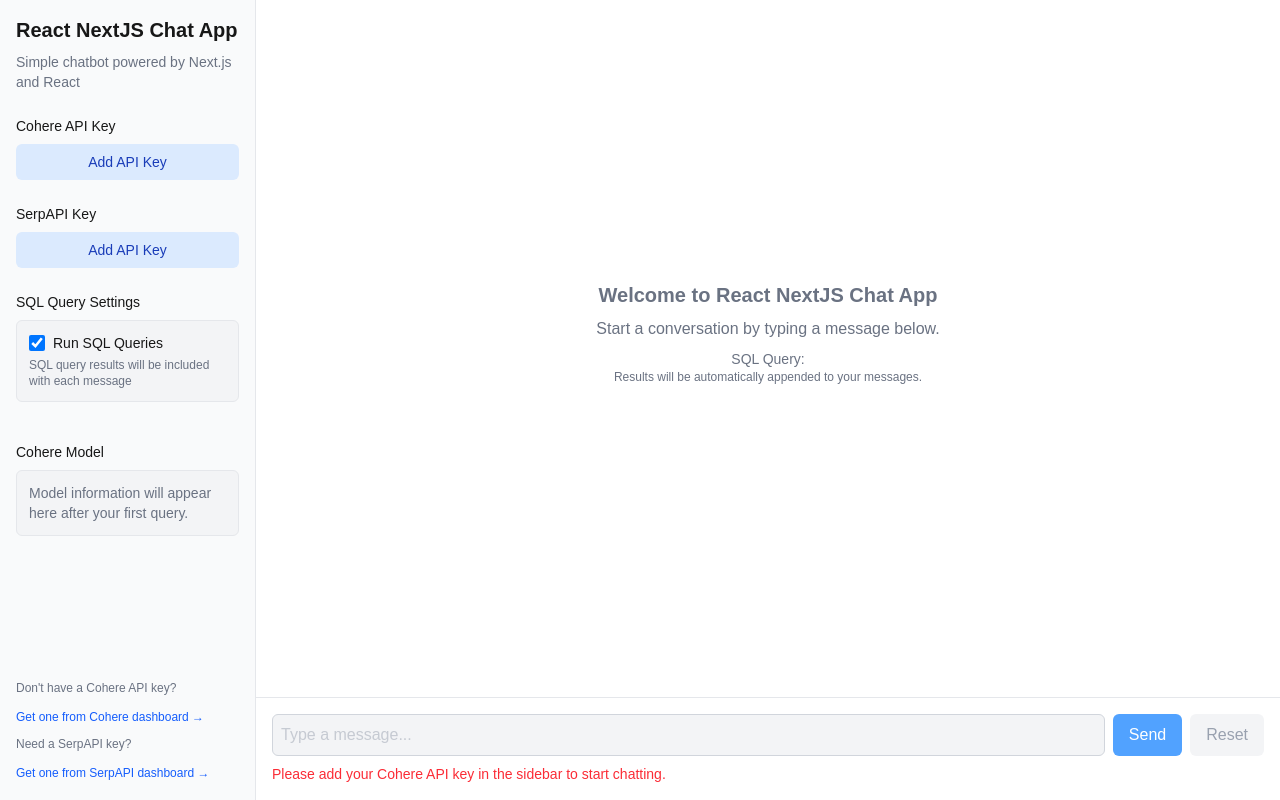
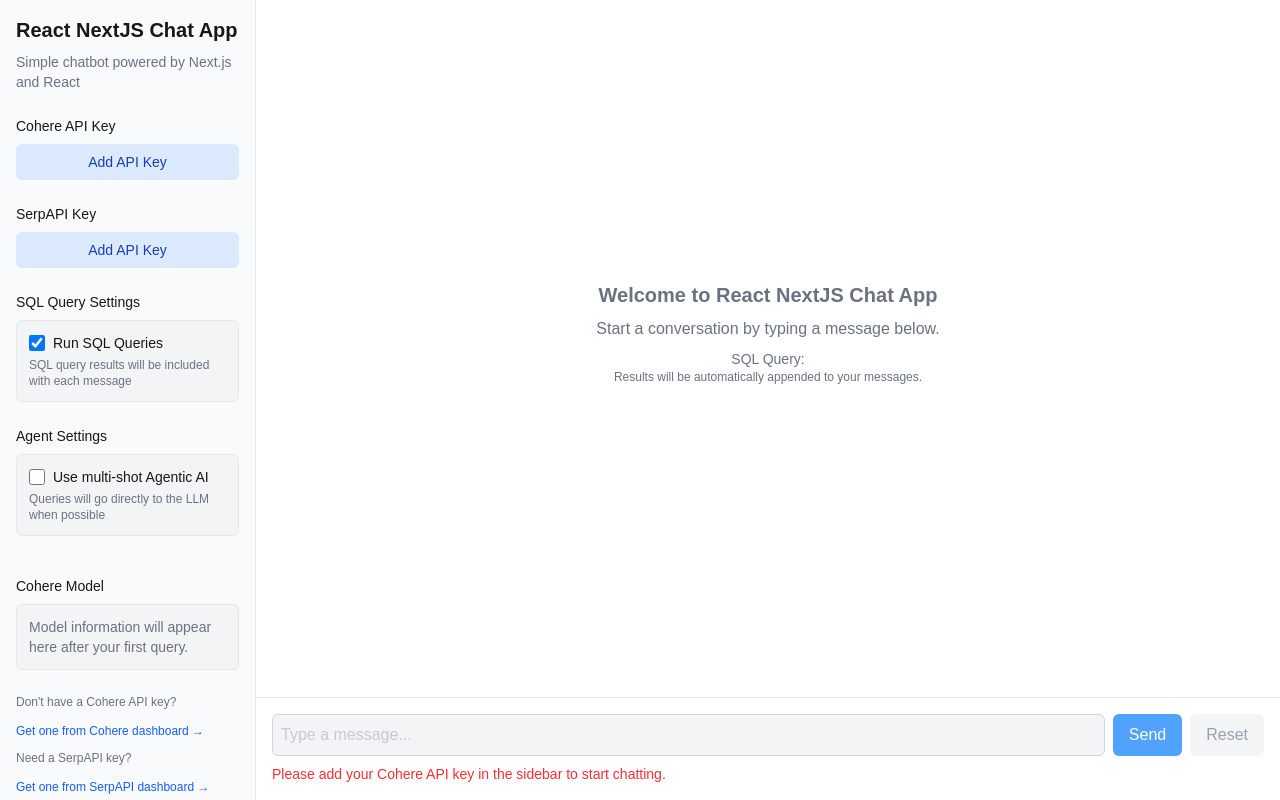
Before and after one commit to pecannata/rag-js-app, a Next.js app: page / in a window 1280 px wide. Built offline with nearby package versions, Linux system fonts and the light colour scheme.

Commit message:
Add a checkbox on the sidebar that says "Use multi-shot Agentic AI". The default should be off. If this box is off and the sql query is empty and the serpapi query empty. The query should go straight to the LLM.

```diff
--- a/app/api/chat/route.ts
+++ b/app/api/chat/route.ts
@@ -12,6 +12,7 @@
   sqlQuery?: string;
   serpApiKey?: string;
   serpApiQuery?: string; // Add serpApiQuery parameter to handle hardcoded SerpAPI query from client
+  useMultiShotAI?: boolean; // Add useMultiShotAI parameter to control agent behavior
 }
 
 // Interface for chat messages
@@ -91,7 +92,7 @@
   try {
     // Parse the request body
     const body = await request.json() as ChatRequestBody;
-    const { message, apiKey, chatHistory = [], runSqlQuery = true, sqlQuery = "", serpApiKey, serpApiQuery = "" } = body;
+    const { message, apiKey, chatHistory = [], runSqlQuery = true, sqlQuery = "", serpApiKey, serpApiQuery = "", useMultiShotAI = false } = body;
 
     // Validate the API key format
     if (!isValidCohereApiKey(apiKey)) {
@@ -145,8 +146,11 @@
       console.log("🔍 SerpAPI query available:", serpApiQuery.substring(0, 100) + (serpApiQuery.length > 100 ? "..." : ""));
     }
 
-    // Create the agent chain with LangGraph enabled (passing true as the last parameter)
-    const chain = createAgentChain(model, sqlTool, serpApiKey || "", true);
+    // Log the multi-shot agentic AI setting
+    console.log(`🤖 Multi-shot Agentic AI: ${useMultiShotAI ? 'Enabled' : 'Disabled'}`);
+
+    // Create the agent chain with LangGraph and pass the useMultiShotAI parameter
+    const chain = createAgentChain(model, sqlTool, serpApiKey || "", useMultiShotAI);
 
     // Execute the workflow - it will automatically select the appropriate tool
     const result = await chain.invoke({
--- a/app/components/Chat.tsx
+++ b/app/components/Chat.tsx
@@ -15,6 +15,7 @@
   onModelInfoChange?: (modelInfo: ModelInfo | null) => void;
   runSqlQuery: boolean;
   includeOrganicResults?: boolean;
+  useMultiShotAI?: boolean; // Add this line
 }
 
 // Type for SQL query result
@@ -46,7 +47,7 @@
 };
 
 
-const Chat = ({ apiKey, serpApiKey, onModelInfoChange, runSqlQuery, includeOrganicResults = false }: ChatProps) => {
+const Chat = ({ apiKey, serpApiKey, onModelInfoChange, runSqlQuery, includeOrganicResults = false, useMultiShotAI = false }: ChatProps) => {
   // State declarations grouped by functionality
   // UI states
   const [input, setInput] = useState('');
@@ -83,7 +84,7 @@
 
 // Hardcoded SerpAPI query - this will be sent to the server for execution
 // Can you provide the number of wins and losses for each of the top four MLB teams so far this year?
-const SERP_API_QUERY = "";
+const SERP_API_QUERY = "Can you provide the number of wins and losses for each of the top four MLB teams so far this year?";
 
   // Function to fetch SQL query results
   const fetchSqlResults = async (userInput: string): Promise<SqlQueryResult> => {
@@ -192,7 +193,7 @@
         message: msg.content
       }));
 
-      // Call API with the message and runSqlQuery parameter
+      // Call API with the message and additional parameters
       const response = await fetch('/api/chat', {
         method: 'POST',
         headers: { 'Content-Type': 'application/json' },
@@ -209,7 +210,9 @@
           // The server-side ReACT agent will decide whether to use SerpAPI based on the user's query
           // Only pass the SerpAPI key and query if both exist and the query is non-empty
           serpApiKey: serpApiKey,
-          serpApiQuery: SERP_API_QUERY && SERP_API_QUERY.trim() !== "" ? SERP_API_QUERY : undefined
+          serpApiQuery: SERP_API_QUERY && SERP_API_QUERY.trim() !== "" ? SERP_API_QUERY : undefined,
+          // Pass the multi-shot agentic AI setting
+          useMultiShotAI: useMultiShotAI
         })
       });
 
@@ -286,6 +289,9 @@
             )}
             <span className={`px-2 py-0.5 rounded-full text-xs ${serpApiKey ? 'bg-blue-100 text-blue-800' : 'bg-gray-100 text-gray-500'}`}>
               SerpAPI: {serpApiKey ? 'Enabled' : 'Disabled'}
+            </span>
+            <span className={`px-2 py-0.5 rounded-full text-xs ${useMultiShotAI ? 'bg-purple-100 text-purple-800' : 'bg-gray-100 text-gray-500'}`}>
+              Multi-shot AI: {useMultiShotAI ? 'Enabled' : 'Disabled'}
             </span>
           </div>
         </div>
--- a/app/components/Sidebar.tsx
+++ b/app/components/Sidebar.tsx
@@ -16,6 +16,8 @@
   onRunSqlQueryChange: (runSqlQuery: boolean) => void;
   includeOrganicResults?: boolean;
   onIncludeOrganicResultsChange: (includeOrganicResults: boolean) => void;
+  useMultiShotAI?: boolean;
+  onUseMultiShotAIChange: (useMultiShotAI: boolean) => void;
 }
 
 const Sidebar = ({
@@ -25,7 +27,9 @@
   runSqlQuery,
   onRunSqlQueryChange,
   includeOrganicResults = false,
-  onIncludeOrganicResultsChange
+  onIncludeOrganicResultsChange,
+  useMultiShotAI = false,
+  onUseMultiShotAIChange
 }: SidebarProps) => {
   // Cohere API key state
   const [apiKey, setApiKey] = useState<string>('');
@@ -335,6 +339,28 @@
         </div>
       </div>
 
+      {/* Multi-shot Agentic AI Settings Section */}
+      <div className="mb-6">
+        <h2 className="text-sm font-medium mb-2">Agent Settings</h2>
+        <div className="bg-gray-100 p-3 rounded-md border border-gray-200">
+          <label className="flex items-center space-x-2 cursor-pointer">
+            <input
+              type="checkbox"
+              checked={useMultiShotAI}
+              onChange={(e) => onUseMultiShotAIChange(e.target.checked)}
+              className="form-checkbox h-4 w-4 text-blue-600 rounded focus:ring-blue-500"
+            />
+            <span className="text-sm">Use multi-shot Agentic AI</span>
+          </label>
+          <p className="text-xs text-gray-500 mt-1">
+            {useMultiShotAI
+              ? "Enables advanced multi-step reasoning and tool selection"
+              : "Queries will go directly to the LLM when possible"
+            }
+          </p>
+        </div>
+      </div>
+
       {/* Model Information Section */}
       <div className="mb-6 mt-4">
         <h2 className="text-sm font-medium mb-2">Cohere Model</h2>
--- a/app/langchain/chains.ts
+++ b/app/langchain/chains.ts
@@ -730,62 +730,49 @@
   model,
   sqlTool,
   serpApiKey,
-  useLangGraph = true // New parameter to toggle between implementations
+  useMultiShotAI = false // Renamed from useLangGraph to useMultiShotAI
 ) => {
-  // If LangGraph is enabled and we have a RAG chain, use the tool selection workflow
-  if (useLangGraph) {
-    // First create the RAG chain that will be used as a fallback
+  // First create the RAG chain that will be used as a fallback or direct access
   const ragChain = createRagChain(model, sqlTool, true);
 
-    // Then create the tool selection workflow
-    return createToolSelectionWorkflow(model, sqlTool, serpApiKey, ragChain);
-  }
+  // If multi-shot AI is disabled, create a wrapper that bypasses tool selection
+  // when both SQL and SerpAPI queries are empty
+  if (!useMultiShotAI) {
+    console.log("🔄 Multi-shot Agentic AI is disabled, will use RAG directly when possible");
 
-  // Otherwise, use the original implementation (for backward compatibility)
-  // Handle empty serpApiKey gracefully
-  const hasSerpApiKey = serpApiKey && serpApiKey.trim() !== "";
-  // Create the calculator tool
-  const calculatorTool = createCalculatorTool();
-  console.log("📊 Calculator tool created and ready to use");
-  console.log("Calculator tool details:", {
-    name: calculatorTool.name,
-    description: calculatorTool.description
-  });
-
-  // Create the SerpAPI tool only if a valid key is provided
-  const serpApiTool = hasSerpApiKey ? createSerpApiToolAdapter(serpApiKey) : null;
-
-  // Log SerpAPI tool availability
-  if (hasSerpApiKey) {
-    console.log("🔍 SerpAPI tool created and ready to use");
-  } else {
-    console.log("ℹ️ SerpAPI tool not available (no API key provided)");
-  }
-
-  // Create the ReAct agent with available tools
-  // Pass the serpApiTool only if it's available
-  const agent = hasSerpApiKey
-    ? createCalculatorReactAgent(model, calculatorTool, sqlTool, serpApiTool)
-    : createCalculatorReactAgent(model, calculatorTool, sqlTool, null);
-
-  // Return a function that invokes the agent
     return {
       invoke: async (input) => {
-      console.log("⚡ Invoking ReAct agent with calculator and SerpAPI tools");
         console.log("📝 Query:", input.query);
-      if (input.serpApiQuery) {
-        console.log("📝 SerpAPI Query available:", input.serpApiQuery.substring(0, 50) + (input.serpApiQuery.length > 50 ? "..." : ""));
+
+        // Check if both SQL and SerpAPI queries are empty
+        const sqlQueryEmpty = !input.sqlQuery || input.sqlQuery.trim() === '';
+        const serpApiQueryEmpty = !input.serpApiQuery || input.serpApiQuery.trim() === '';
+
+        // If both are empty, bypass tool selection and go straight to RAG
+        if (sqlQueryEmpty && serpApiQueryEmpty) {
+          console.log("⏩ Bypassing tool selection, going straight to LLM with RAG");
+          try {
+            const result = await ragChain.invoke({
+              query: input.query,
+              sqlQuery: input.sqlQuery || ""
+            });
+            console.log("✅ RAG execution completed successfully");
+            return result;
+          } catch (error) {
+            console.error("❌ Error invoking RAG chain:", error);
+            return `I encountered an error while processing your request: ${error}`;
           }
-      console.log("🔄 The agent will now decide which tools to use (if any)...");
-
-      try {
-        const result = await agent.invoke({ input: input.query });
-        console.log("✅ Agent execution completed successfully");
-        return result.output;
-      } catch (error) {
-        console.error("❌ Error invoking agent:", error);
-        return `I encountered an error while processing your request: ${error}`;
+        } else {
+          // If either SQL or SerpAPI query is present, use the tool selection workflow
+          console.log("🔄 SQL or SerpAPI query is present, using tool selection workflow");
+          const toolSelectionChain = createToolSelectionWorkflow(model, sqlTool, serpApiKey, ragChain);
+          return await toolSelectionChain.invoke(input);
         }
       }
     };
+  }
+
+  // If multi-shot AI is enabled, use the tool selection workflow
+  console.log("🔄 Multi-shot Agentic AI is enabled, using full tool selection workflow");
+  return createToolSelectionWorkflow(model, sqlTool, serpApiKey, ragChain);
 };
--- a/app/page.tsx
+++ b/app/page.tsx
@@ -16,6 +16,7 @@
   const [modelInfo, setModelInfo] = useState<ModelInfo | null>(null);
   const [runSqlQuery, setRunSqlQuery] = useState<boolean>(true);
   const [includeOrganicResults, setIncludeOrganicResults] = useState<boolean>(false); // Default to excluding organic results
+  const [useMultiShotAI, setUseMultiShotAI] = useState<boolean>(false); // Default to not using multi-shot agentic AI
 
   const handleApiKeyChange = (newApiKey: string) => {
     setApiKey(newApiKey);
@@ -37,6 +38,10 @@
     setIncludeOrganicResults(newIncludeOrganicResults);
   };
 
+  const handleUseMultiShotAIChange = (newUseMultiShotAI: boolean) => {
+    setUseMultiShotAI(newUseMultiShotAI);
+  };
+
   return (
     <div className="flex h-screen overflow-hidden">
       {/* Sidebar on the left */}
@@ -48,6 +53,8 @@
         onRunSqlQueryChange={handleRunSqlQueryChange}
         includeOrganicResults={includeOrganicResults}
         onIncludeOrganicResultsChange={handleIncludeOrganicResultsChange}
+        useMultiShotAI={useMultiShotAI}
+        onUseMultiShotAIChange={handleUseMultiShotAIChange}
       />
 
       {/* Chat area on the right */}
@@ -58,6 +65,7 @@
           onModelInfoChange={handleModelInfoChange}
           runSqlQuery={runSqlQuery}
           includeOrganicResults={includeOrganicResults}
+          useMultiShotAI={useMultiShotAI}
         />
       </div>
     </div>
```
Lines whose indentation alone changed are shown as unchanged.
